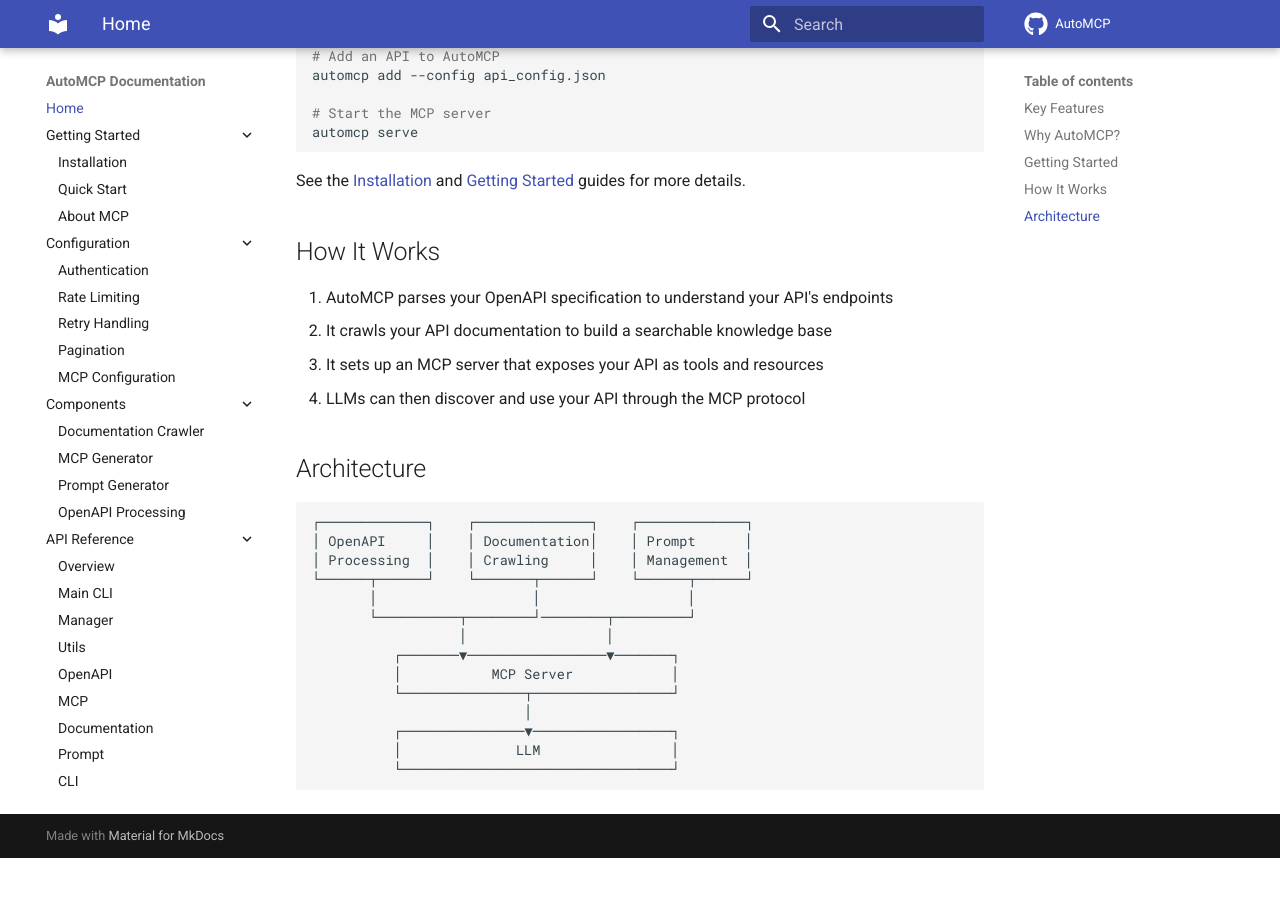
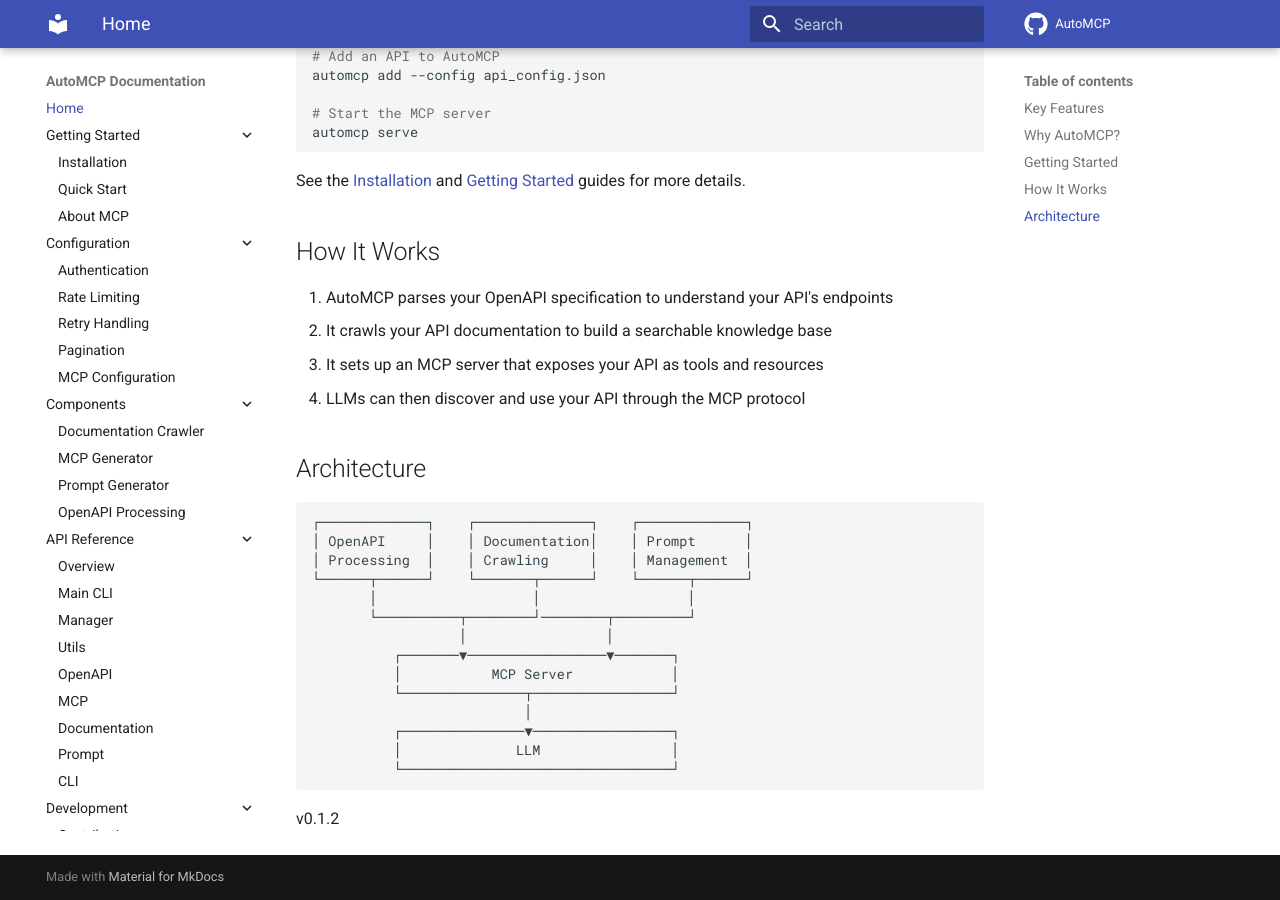
Before and after one commit to jroakes/AutoMCP, an MkDocs documentation site: the page built from docs/index.md, in a window 1280 px wide and 900 px high, scrolled down 904 px. Built offline with MkDocs 1.6.1 and Material for MkDocs 9.7.7, drawn with Linux system fonts in a browser that asks for light colours; comment, search, counter and statistics services are not loaded; before the commit the page ends 1762 px from its top, so only the background shows below that.

Commit message:
Updated docs and actions

````diff
--- a/docs/index.md
+++ b/docs/index.md
@@ -59,3 +59,5 @@
           │              LLM                │
           └─────────────────────────────────┘
 ```
+
+v0.1.2
````
Also changed, not shown: README.md (+2 -0 lines), 1 other file.
